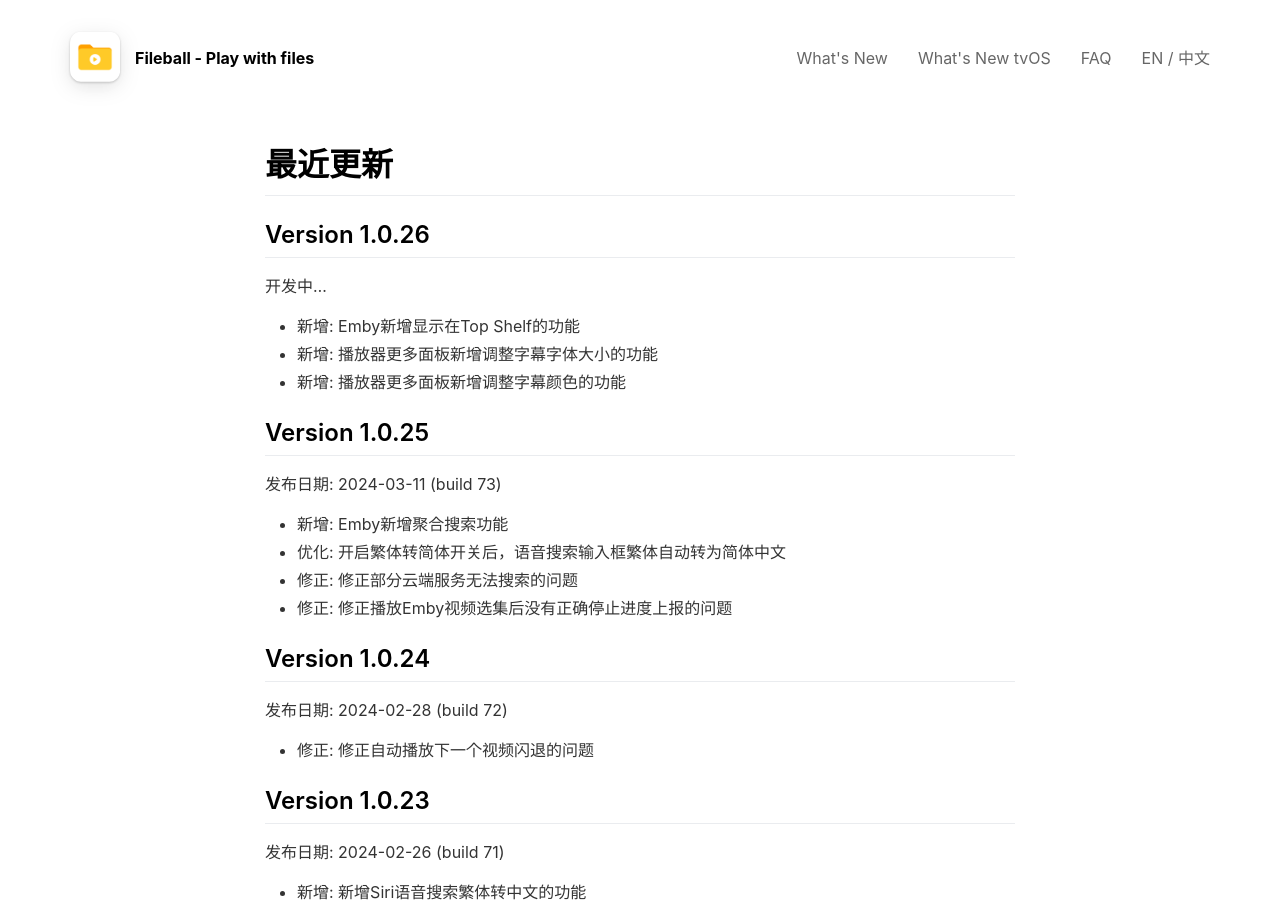
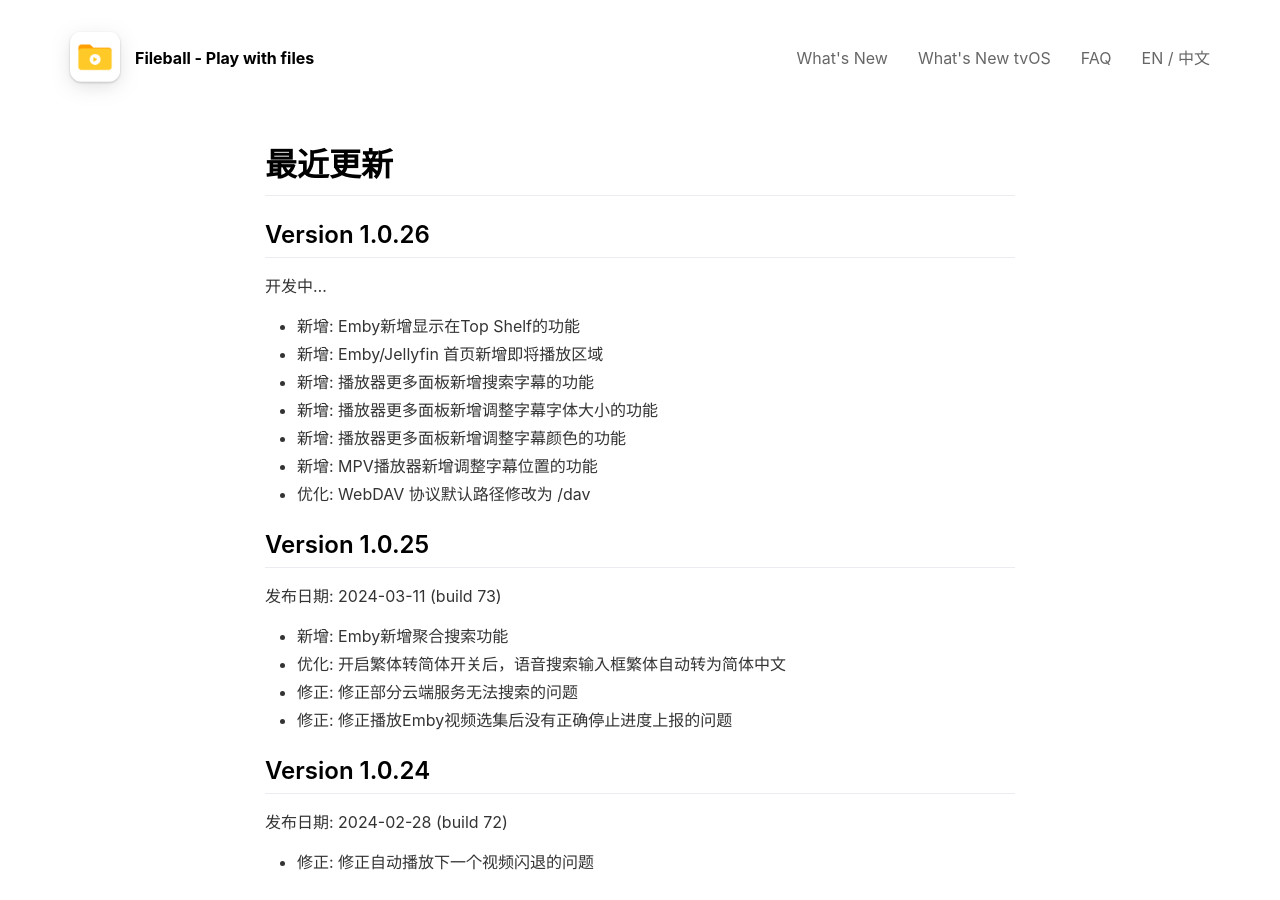
Before and after one commit to alexiscn/fileball.app, a Jekyll site: the page built from _pages/cn/changelog_tv.md, in a window 1280 px wide and 900 px high. Built offline with Jekyll 4.4.1, drawn with Linux system fonts in a browser that asks for light colours; nearby versions of some CDN libraries.

Commit message:
update changelog

```diff
--- a/_pages/cn/changelog_tv.md
+++ b/_pages/cn/changelog_tv.md
@@ -13,8 +13,12 @@ locale: cn
 开发中...
 
 - 新增: Emby新增显示在Top Shelf的功能
+- 新增: Emby/Jellyfin 首页新增即将播放区域
+- 新增: 播放器更多面板新增搜索字幕的功能
 - 新增: 播放器更多面板新增调整字幕字体大小的功能
 - 新增: 播放器更多面板新增调整字幕颜色的功能
+- 新增: MPV播放器新增调整字幕位置的功能
+- 优化: WebDAV 协议默认路径修改为 /dav
 
 ## **Version 1.0.25**
 
```
Also changed, not shown: _pages/changlog_tv.md (+4 -0 lines).
